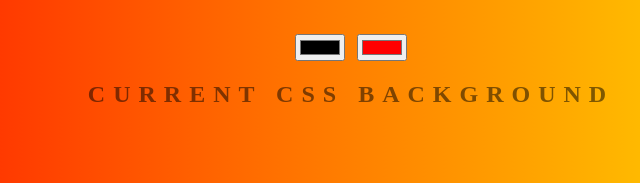
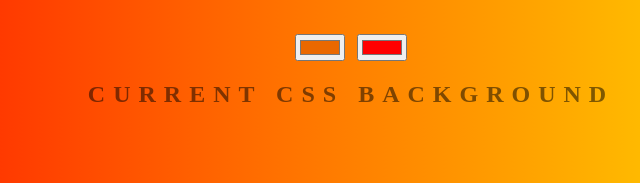
Before and after one commit to Pav0l/background_generator, a website: page index.html in a window 1280 px wide. Shown: the part 171-354 px from the top of the page, 289-929 px from the left. Drawn offline with Linux system fonts and the light colour scheme.

Commit message:
updating index

```diff
--- a/index.html
+++ b/index.html
@@ -7,7 +7,7 @@
 </head>
 <body id="gradient">
 	<h1> Background Generator </h1>
-	<input class = "color1" type="color" name="color1" value="#00f00">
+	<input class = "color1" type="color" name="color1" value="#EA6800">
 	<input class = "color2" type="color" name="color2" value="#ff0000">
 	<h2>Current CSS Background</h2>
 	<h3></h3>
```
